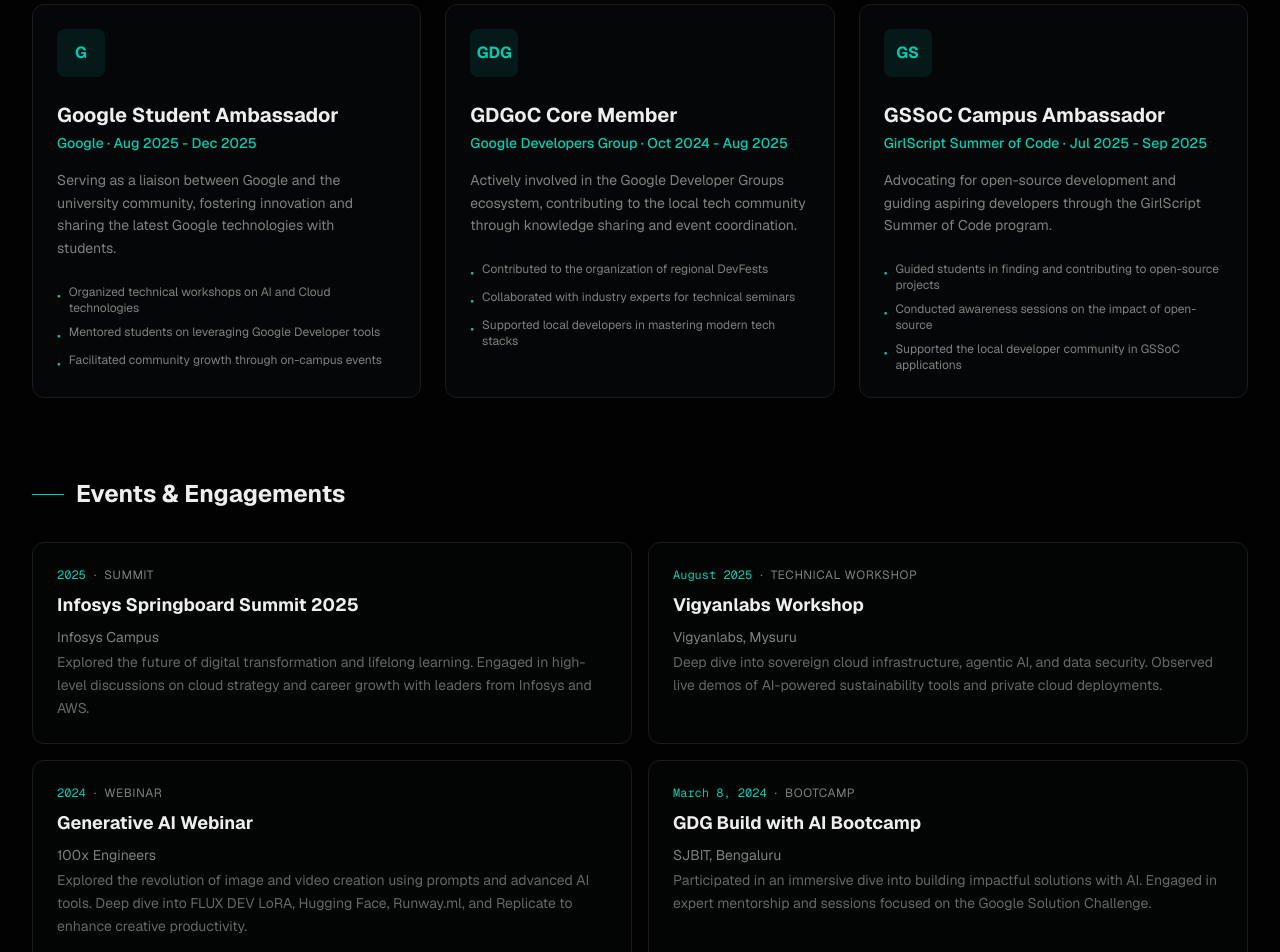
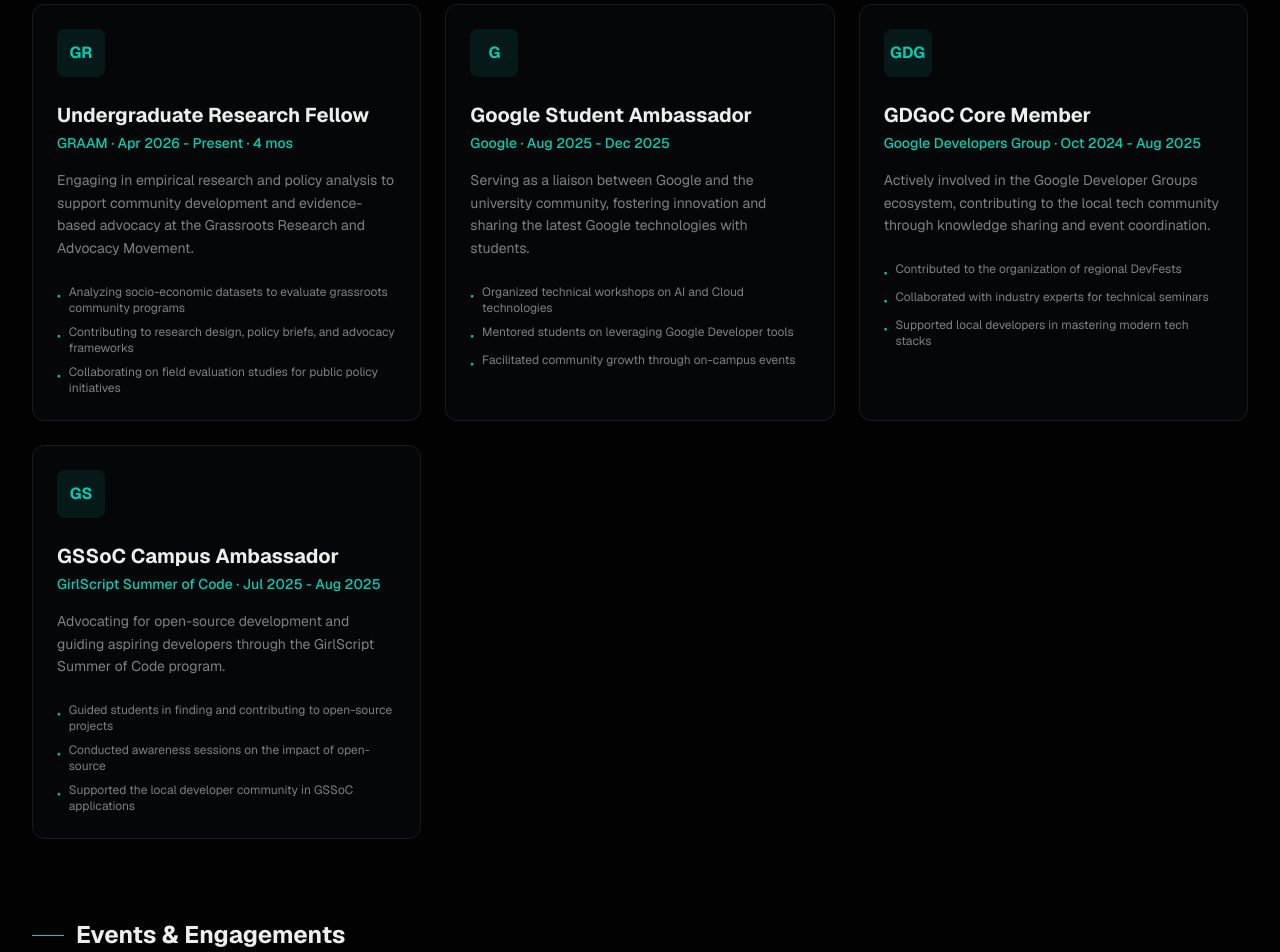
Before and after one commit to jenaarmaan/portfolio, a Next.js app: page /logos in a window 1280 px wide. Shown: the part 480-1432 px from the top of the page. Built offline with nearby package versions, Linux system fonts and the light colour scheme.

Commit message:
Add Logos page to showcase community initiatives and leadership experience

```diff
--- a/app/logos/page.tsx
+++ b/app/logos/page.tsx
@@ -6,6 +6,18 @@ export const metadata: Metadata = {
 }
 
 const initiatives = [
+  {
+    role: "Undergraduate Research Fellow",
+    organization: "GRAAM",
+    period: "Apr 2026 - Present · 4 mos",
+    description: "Engaging in empirical research and policy analysis to support community development and evidence-based advocacy at the Grassroots Research and Advocacy Movement.",
+    highlights: [
+      "Analyzing socio-economic datasets to evaluate grassroots community programs",
+      "Contributing to research design, policy briefs, and advocacy frameworks",
+      "Collaborating on field evaluation studies for public policy initiatives",
+    ],
+    logo: "GR",
+  },
   {
     role: "Google Student Ambassador",
     organization: "Google",
@@ -33,7 +45,7 @@ const initiatives = [
   {
     role: "GSSoC Campus Ambassador",
     organization: "GirlScript Summer of Code",
-    period: "Jul 2025 - Sep 2025",
+    period: "Jul 2025 - Aug 2025",
     description: "Advocating for open-source development and guiding aspiring developers through the GirlScript Summer of Code program.",
     highlights: [
       "Guided students in finding and contributing to open-source projects",
@@ -46,39 +58,25 @@ const initiatives = [
 
 const events = [
   {
-    name: "Infosys Springboard Summit 2025",
-    date: "2025",
-    type: "Summit",
-    location: "Infosys Campus",
-    description: "Explored the future of digital transformation and lifelong learning. Engaged in high-level discussions on cloud strategy and career growth with leaders from Infosys and AWS.",
+    name: "Vertex AI Workshop",
+    date: "November 2025",
+    type: "Workshop",
+    location: "BGSIT, Mandya",
+    description: "Conducted an interactive workshop on Vertex AI as Google Student Ambassadors. Guided students through hands-on learning, showing them how AI connects ideas to real-world innovation.",
   },
   {
-    name: "Vigyanlabs Workshop",
-    date: "August 2025",
-    type: "Technical Workshop",
-    location: "Vigyanlabs, Mysuru",
-    description: "Deep dive into sovereign cloud infrastructure, agentic AI, and data security. Observed live demos of AI-powered sustainability tools and private cloud deployments.",
+    name: "Game-A-Thon Workshop",
+    date: "November 2025",
+    type: "Workshop",
+    location: "P.E.S. College of Engineering, Mandya",
+    description: "Led a hands-on game-building session as Google Student Ambassadors. Guided students through game development, combining AI, coding, and game design to build playable games within an hour.",
   },
   {
-    name: "Generative AI Webinar",
-    date: "2024",
-    type: "Webinar",
-    location: "100x Engineers",
-    description: "Explored the revolution of image and video creation using prompts and advanced AI tools. Deep dive into FLUX DEV LoRA, Hugging Face, Runway.ml, and Replicate to enhance creative productivity.",
-  },
-  {
-    name: "GDG Build with AI Bootcamp",
-    date: "March 8, 2024",
-    type: "Bootcamp",
-    location: "SJBIT, Bengaluru",
-    description: "Participated in an immersive dive into building impactful solutions with AI. Engaged in expert mentorship and sessions focused on the Google Solution Challenge.",
-  },
-  {
-    name: "Skanray Industrial Visit",
-    date: "October 2023",
-    type: "Industrial Visit",
-    location: "Skanray Technologies, Mysuru",
-    description: "Gained insights into healthcare and medical equipment manufacturing, observing the product design pipeline and the scale of industrial operations in a leading medical tech firm.",
+    name: "Storytelling through Image Generation",
+    date: "November 2025",
+    type: "Technical Session",
+    location: "MyCEM, Mysuru",
+    description: "Hosted a session on storytelling through image generation as Google Gemini Student Ambassadors, guiding students on leveraging generative AI tools to bring creative narratives to life through digital imagery.",
   },
 ]
 
```
